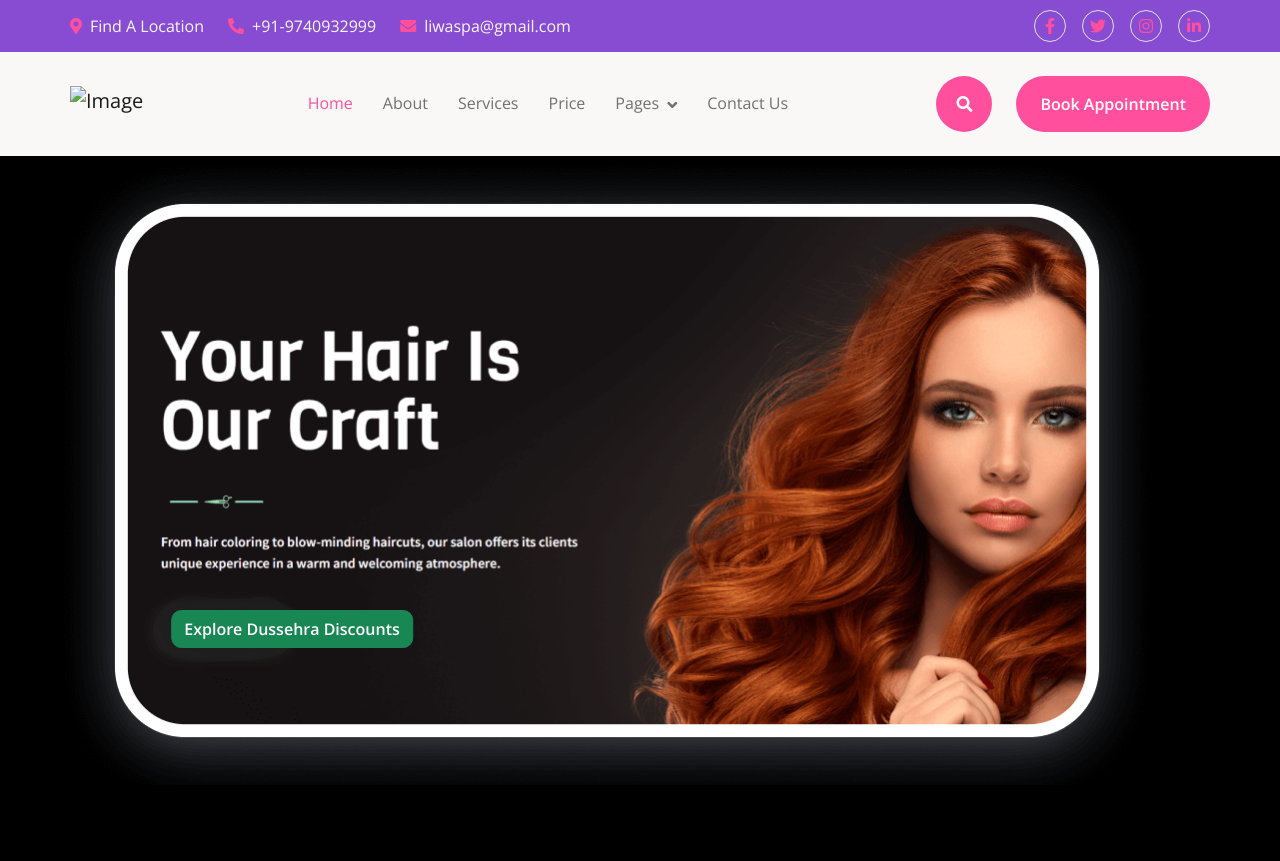
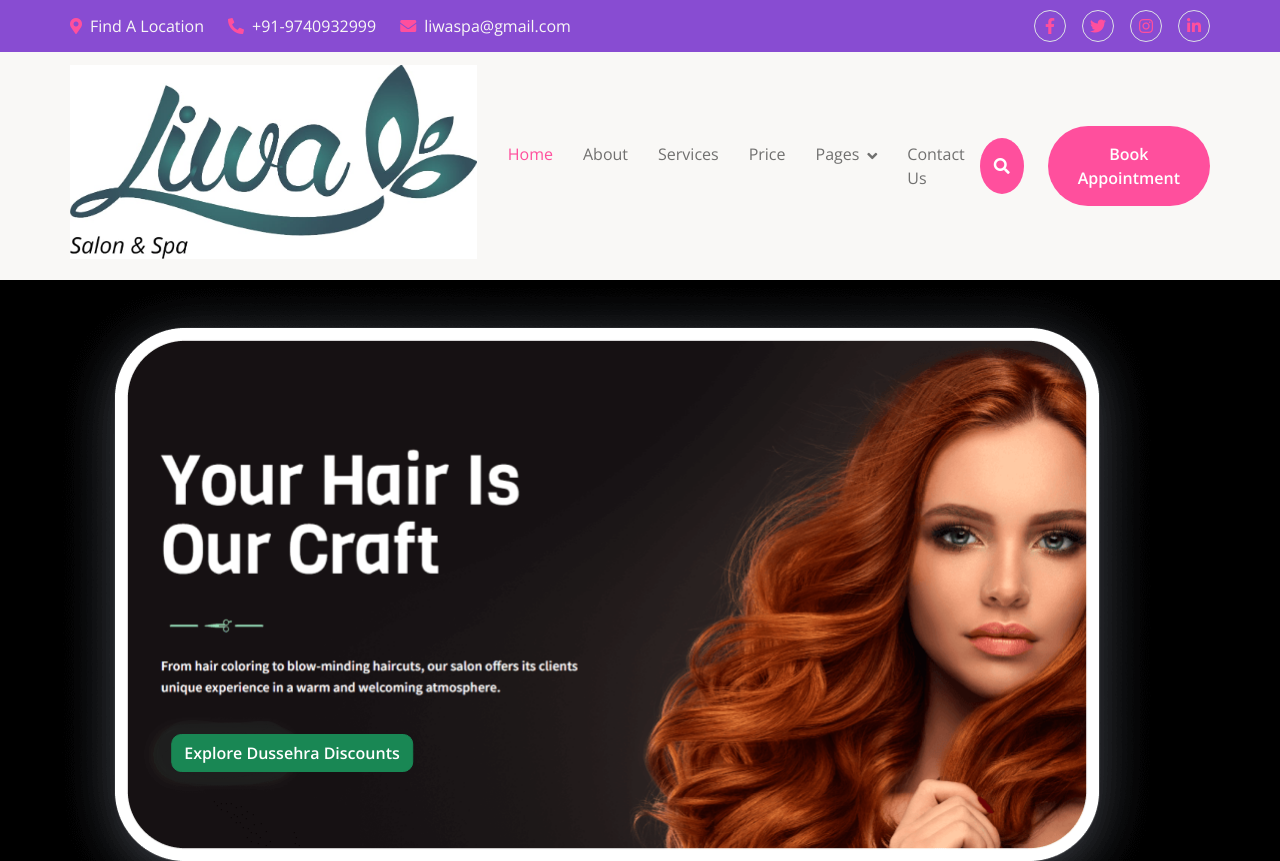
Before and after one commit to gautamkumarvarun/Liva, a plain HTML site: page index.html in a window 1280 px wide. Shown: the top 861 px of the page. Drawn offline with nearby package versions, Linux system fonts and the light colour scheme.

Commit message:
Update index.html

```diff
--- a/index.html
+++ b/index.html
@@ -79,7 +79,7 @@
                 <div class="container px-0">
                     <nav class="navbar navbar-light navbar-expand-xl">
                         <a href="index.html" class="navbar-brand">
-                            <img src="img/Logo.jpeg.jpg" class="img-fluid" alt="Image">
+                            <img src="img/Logo.jpeg" class="img-fluid" alt="Image">
                             <h1 class="text-primary display-4"></h1>
                         </a>
                         <button class="navbar-toggler py-2 px-3" type="button" data-bs-toggle="collapse" data-bs-target="#navbarCollapse">
```
